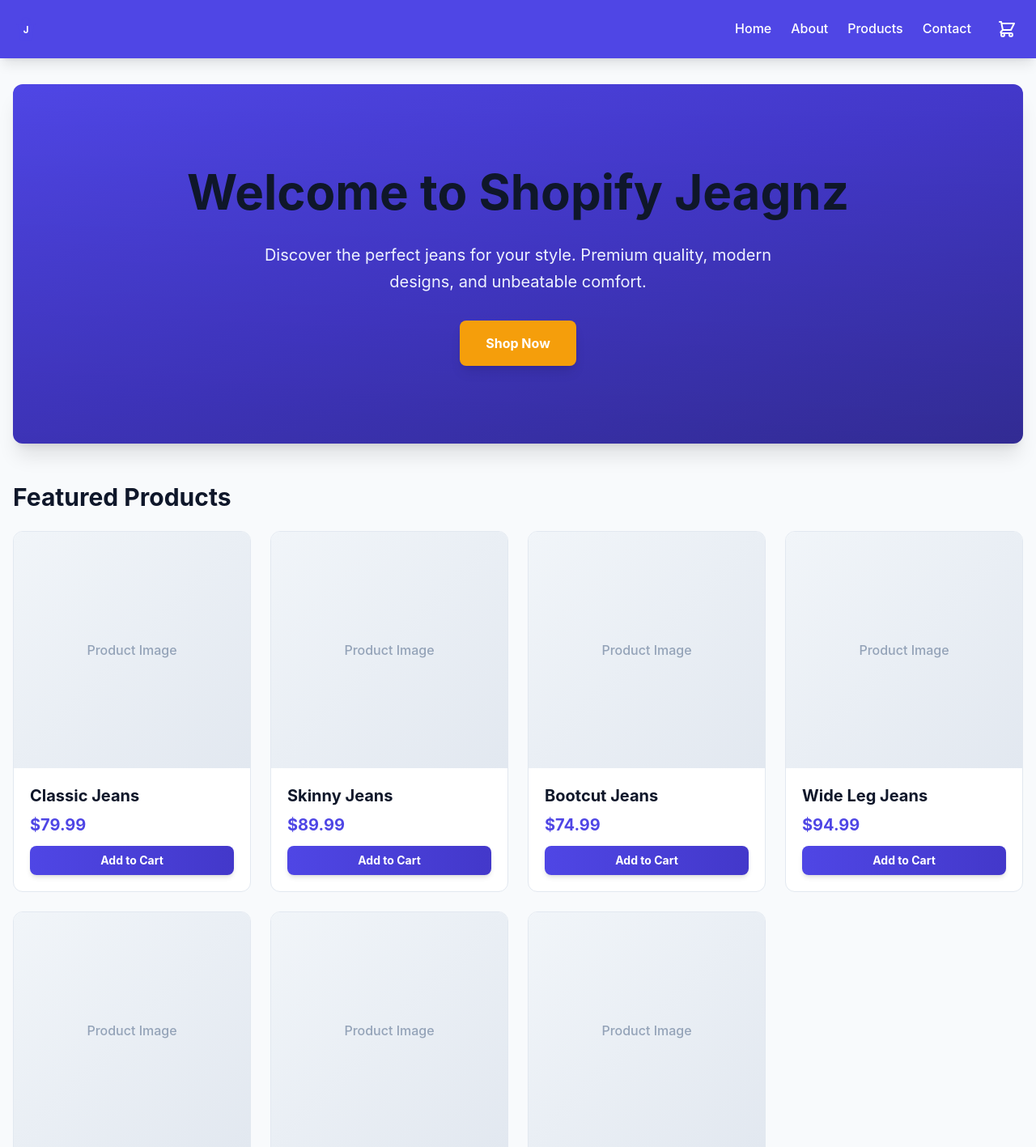
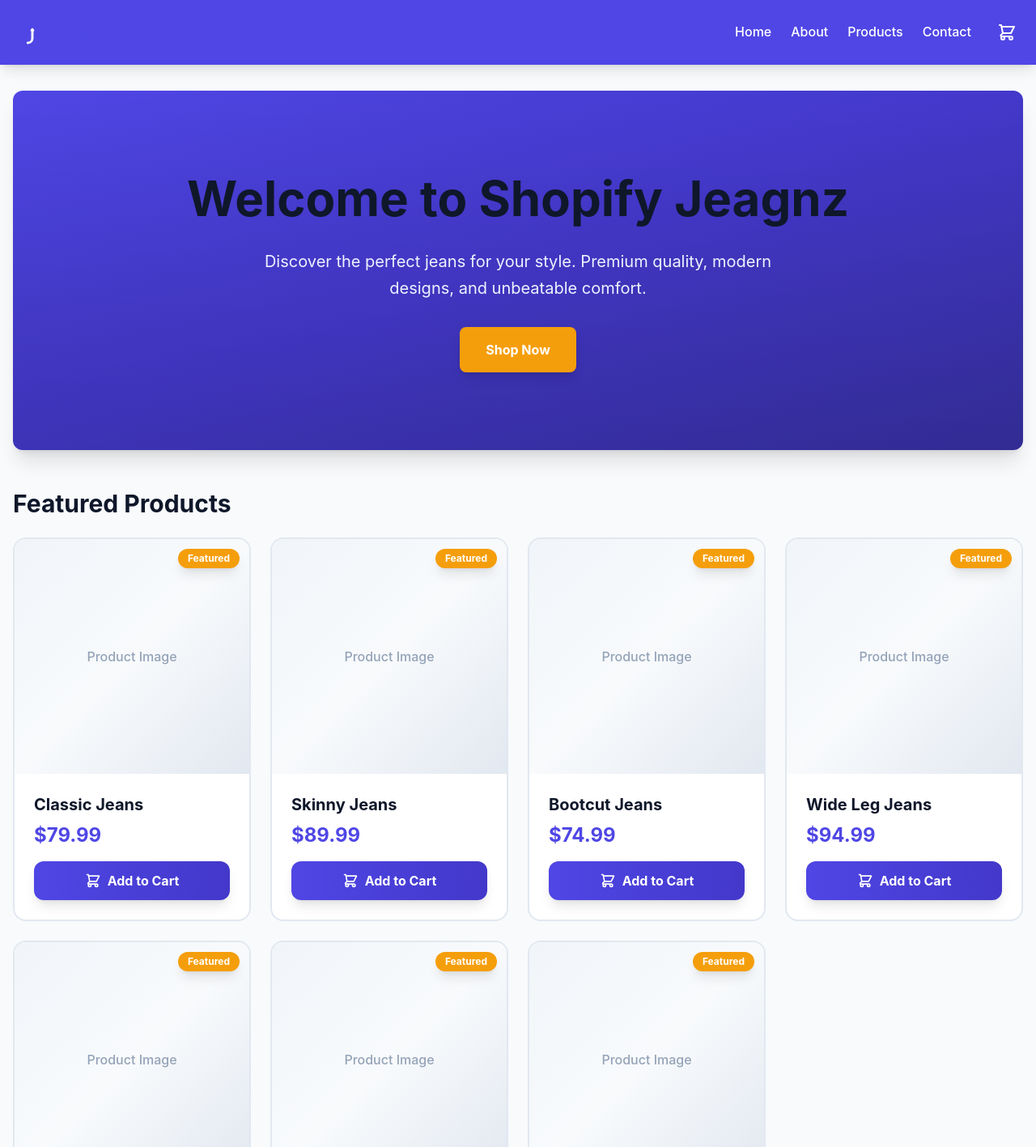
Before and after one commit to jeremyagnz/Shopify-Jeagnz, a React (Vite) app: page / in a window 1280 px wide. Shown: the top 1417 px of the page at 81% size. Built offline with nearby package versions, Linux system fonts and the light colour scheme.

Commit message:
Update API docs, improve Logo design and size, enhance UI/UX
Co-authored-by: jeremyagnz <35277430+jeremyagnz@users.noreply.github.com>

```diff
--- a/src/components/Logo.tsx
+++ b/src/components/Logo.tsx
@@ -1,47 +1,69 @@
 interface LogoProps {
   className?: string
+  showText?: boolean
 }
 
-function Logo({ className = "w-7 h-7 sm:w-8 sm:h-8" }: LogoProps) {
+function Logo({ className = "w-10 h-10 sm:w-12 sm:h-12", showText = true }: LogoProps) {
   return (
+    <div className="flex items-center gap-2 sm:gap-3">
       <svg
         className={className}
         viewBox="0 0 100 100"
         fill="none"
         xmlns="http://www.w3.org/2000/svg"
       >
-      {/* Shopping bag icon with "J" monogram */}
+        {/* Gradient definition for modern look */}
+        <defs>
+          <linearGradient id="bagGradient" x1="0%" y1="0%" x2="100%" y2="100%">
+            <stop offset="0%" style={{ stopColor: 'currentColor', stopOpacity: 1 }} />
+            <stop offset="100%" style={{ stopColor: 'currentColor', stopOpacity: 0.8 }} />
+          </linearGradient>
+        </defs>
+
+        {/* Main shopping bag body with gradient */}
         <path
-        d="M20 30 L25 85 C25 90 28 95 33 95 L67 95 C72 95 75 90 75 85 L80 30 Z"
-        fill="currentColor"
-        opacity="0.9"
+          d="M20 32 L24 88 C24 92 27 96 32 96 L68 96 C73 96 76 92 76 88 L80 32 Z"
+          fill="url(#bagGradient)"
+          stroke="currentColor"
+          strokeWidth="2"
         />
+
+        {/* Bag handle */}
         <path
-        d="M35 30 L35 20 C35 12 42 5 50 5 C58 5 65 12 65 20 L65 30"
+          d="M33 32 L33 22 C33 13 40 6 50 6 C60 6 67 13 67 22 L67 32"
           stroke="currentColor"
-        strokeWidth="4"
+          strokeWidth="5"
           strokeLinecap="round"
           fill="none"
         />
+
+        {/* Top rim of bag */}
         <path
-        d="M15 30 L85 30"
+          d="M15 32 L85 32"
           stroke="currentColor"
-        strokeWidth="4"
+          strokeWidth="5"
           strokeLinecap="round"
         />
-      {/* "J" monogram */}
-      <text
-        x="50"
-        y="65"
-        fontSize="36"
-        fontWeight="bold"
-        textAnchor="middle"
-        fill="white"
-        style={{ fontFamily: 'inherit' }}
-      >
-        J
-      </text>
+
+        {/* Stylized "J" monogram with serif */}
+        <path
+          d="M50 45 L50 65 C50 72 45 77 38 77 M48 45 L52 45"
+          stroke="white"
+          strokeWidth="6"
+          strokeLinecap="round"
+          strokeLinejoin="round"
+          fill="none"
+        />
+
+        {/* Decorative circle accent */}
+        <circle cx="50" cy="42" r="3" fill="white" />
       </svg>
+      {showText && (
+        <span className="text-xl sm:text-2xl font-bold tracking-tight">
+          Jeagnz
+        </span>
+      )}
+    </div>
   )
 }
 
--- a/src/components/Navbar.tsx
+++ b/src/components/Navbar.tsx
@@ -47,7 +47,7 @@ function Navbar({ onCartToggle }: NavbarProps) {
         <div className="flex items-center justify-between">
           {/* Logo */}
           <Link to="/" className="flex items-center hover:opacity-90 transition-opacity">
-            <Logo className="w-7 h-7 sm:w-8 sm:h-8" />
+            <Logo className="w-10 h-10 sm:w-12 sm:h-12" showText={true} />
           </Link>
 
           {/* Desktop Navigation */}
--- a/src/components/ProductCard.tsx
+++ b/src/components/ProductCard.tsx
@@ -22,24 +22,32 @@ function ProductCard({ product }: ProductCardProps) {
   return (
     <Link
       to={`/products/${product.id}`}
-      className="bg-white border border-neutral-200 rounded-xl overflow-hidden hover:shadow-xl hover:border-primary-300 transition-all duration-300 flex flex-col h-full group"
+      className="bg-white border-2 border-neutral-200 rounded-2xl overflow-hidden hover:shadow-2xl hover:border-primary-400 transition-all duration-300 flex flex-col h-full group hover:-translate-y-1"
     >
-      <div className="bg-gradient-to-br from-neutral-100 to-neutral-200 aspect-square flex items-center justify-center relative overflow-hidden">
-        <span className="text-neutral-400 text-sm sm:text-base font-medium">Product Image</span>
-        <div className="absolute inset-0 bg-transparent group-hover:bg-primary-600/5 transition-colors duration-300"></div>
+      <div className="bg-gradient-to-br from-neutral-100 via-neutral-50 to-neutral-200 aspect-square flex items-center justify-center relative overflow-hidden">
+        <span className="text-neutral-400 text-sm sm:text-base font-medium z-10">Product Image</span>
+        <div className="absolute inset-0 bg-transparent group-hover:bg-primary-600/10 transition-all duration-300"></div>
+        {product.featured && (
+          <div className="absolute top-3 right-3 bg-secondary-500 text-white text-xs font-bold px-3 py-1 rounded-full shadow-lg z-20">
+            Featured
+          </div>
+        )}
       </div>
-      <div className="p-3 sm:p-4 md:p-5 flex flex-col flex-1">
-        <h3 className="text-base sm:text-lg md:text-xl font-bold mb-2 line-clamp-2 text-neutral-900 group-hover:text-primary-600 transition-colors">
+      <div className="p-4 sm:p-5 md:p-6 flex flex-col flex-1">
+        <h3 className="text-base sm:text-lg md:text-xl font-bold mb-2 line-clamp-2 text-neutral-900 group-hover:text-primary-600 transition-colors duration-200">
           {product.name}
         </h3>
-        <p className="text-primary-600 font-bold text-lg sm:text-xl mb-3">
+        <p className="text-primary-600 font-bold text-xl sm:text-2xl mb-4">
           {product.price}
         </p>
         <button
           onClick={handleAddToCart}
-          className="mt-auto w-full bg-gradient-to-r from-primary-600 to-primary-700 hover:from-primary-700 hover:to-primary-800 text-white font-bold py-2 px-4 rounded-lg transition-all text-sm shadow-md hover:shadow-lg transform hover:-translate-y-0.5"
+          className="mt-auto w-full bg-gradient-to-r from-primary-600 to-primary-700 hover:from-primary-700 hover:to-primary-800 text-white font-bold py-3 px-4 rounded-xl transition-all duration-200 text-sm sm:text-base shadow-lg hover:shadow-xl transform hover:scale-105 active:scale-95 flex items-center justify-center gap-2"
           aria-label={`Add ${product.name} to cart`}
         >
+          <svg className="w-5 h-5" fill="none" strokeLinecap="round" strokeLinejoin="round" strokeWidth="2" viewBox="0 0 24 24" stroke="currentColor">
+            <path d="M3 3h2l.4 2M7 13h10l4-8H5.4M7 13L5.4 5M7 13l-2.293 2.293c-.63.63-.184 1.707.707 1.707H17m0 0a2 2 0 100 4 2 2 0 000-4zm-8 2a2 2 0 11-4 0 2 2 0 014 0z" />
+          </svg>
           Add to Cart
         </button>
       </div>
--- a/src/components/Toast.tsx
+++ b/src/components/Toast.tsx
@@ -28,27 +28,42 @@ function Toast({ message, onClose }: ToastProps) {
     return () => clearTimeout(timer)
   }, [message.id, onClose])
 
-  const bgColor = {
-    success: 'bg-green-500',
-    error: 'bg-red-500',
-    info: 'bg-blue-500'
+  const styles = {
+    success: {
+      bg: 'bg-gradient-to-r from-green-500 to-green-600',
+      icon: '✓',
+      iconBg: 'bg-green-600'
+    },
+    error: {
+      bg: 'bg-gradient-to-r from-red-500 to-red-600',
+      icon: '✕',
+      iconBg: 'bg-red-600'
+    },
+    info: {
+      bg: 'bg-gradient-to-r from-blue-500 to-blue-600',
+      icon: 'ℹ',
+      iconBg: 'bg-blue-600'
+    }
   }[message.type || 'success']
 
   return (
     <div
-      className={`${bgColor} text-white px-6 py-4 rounded-lg shadow-lg transition-all duration-300 transform ${
-        isVisible ? 'translate-x-0 opacity-100' : 'translate-x-full opacity-0'
-      } flex items-center gap-3 min-w-[280px] max-w-md`}
+      className={`${styles.bg} text-white px-5 py-4 rounded-xl shadow-2xl transition-all duration-300 transform ${
+        isVisible ? 'translate-x-0 opacity-100 scale-100' : 'translate-x-full opacity-0 scale-95'
+      } flex items-center gap-3 min-w-[300px] max-w-md backdrop-blur-sm`}
     >
+      <div className={`${styles.iconBg} rounded-full w-8 h-8 flex items-center justify-center font-bold text-lg flex-shrink-0`}>
+        {styles.icon}
+      </div>
       <div className="flex-1">
-        <p className="font-medium text-sm sm:text-base">{message.message}</p>
+        <p className="font-semibold text-sm sm:text-base leading-snug">{message.message}</p>
       </div>
       <button
         onClick={() => {
           setIsVisible(false)
           setTimeout(() => onClose(message.id), 300)
         }}
-        className="text-white hover:text-neutral-200 transition-colors"
+        className="text-white hover:text-neutral-200 transition-colors hover:rotate-90 transform duration-200 flex-shrink-0"
         aria-label="Close notification"
       >
         <svg
@@ -56,7 +71,7 @@ function Toast({ message, onClose }: ToastProps) {
           fill="none"
           strokeLinecap="round"
           strokeLinejoin="round"
-          strokeWidth="2"
+          strokeWidth="2.5"
           viewBox="0 0 24 24"
           stroke="currentColor"
         >
```
Also changed, not shown: 1 other file (tests, documents, lock files or other folders). Lines whose indentation alone changed are shown as unchanged.
